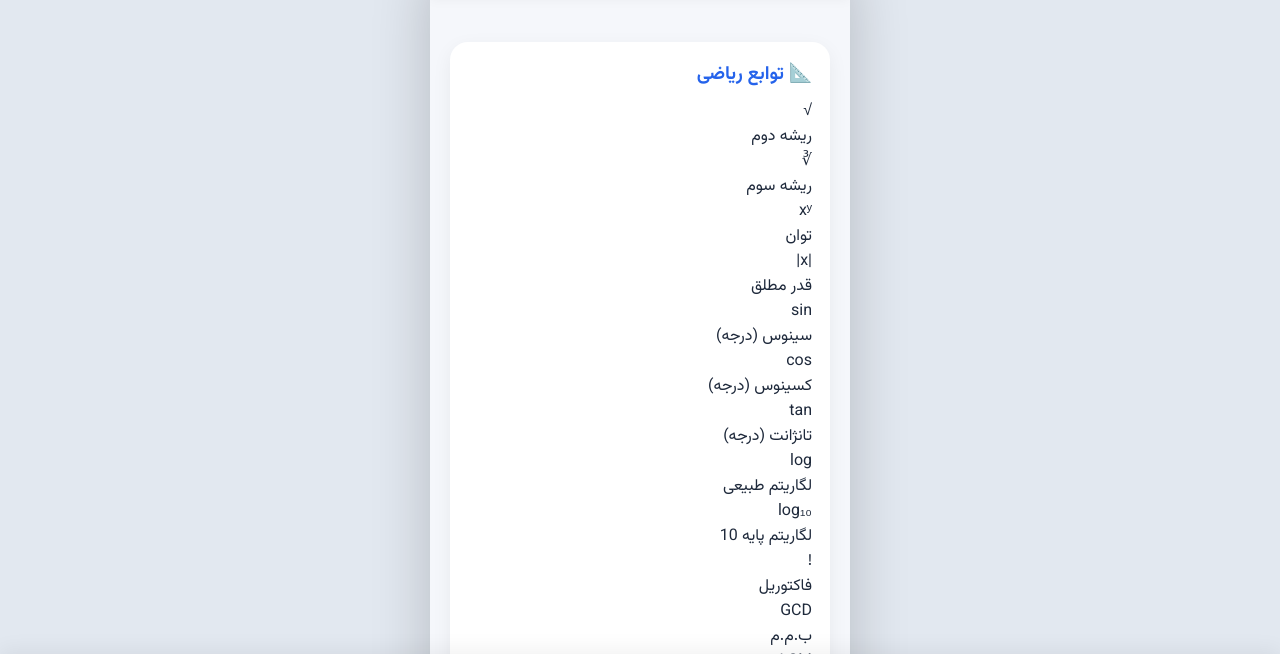
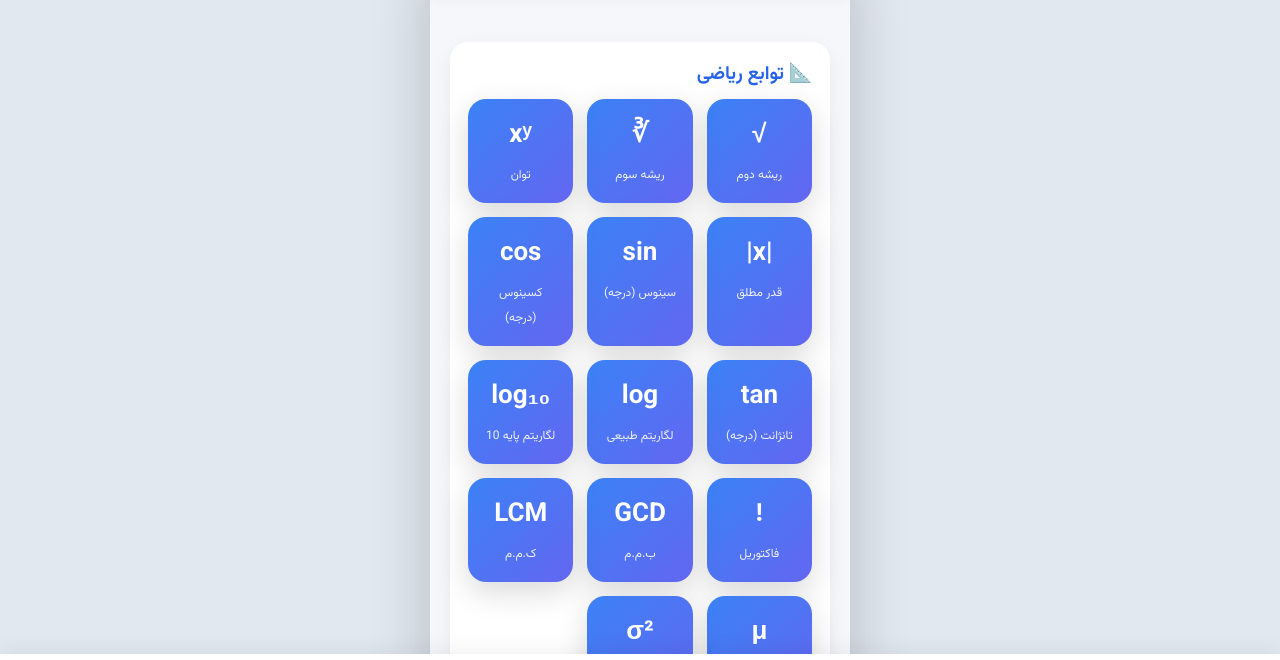
Before and after one commit to armannagshbndyy/mathlabpro, a website: page index.html in a window 1280 px wide. Both pictures are taken after a click on the button "📐 توابع". Shown: the part 65-725 px from the top of the page. Drawn offline with nearby package versions, Linux system fonts and the light colour scheme; a script that the page names is missing.

Commit message:
Update style.css

```diff
--- a/style.css
+++ b/style.css
@@ -523,3 +523,36 @@ p {
   font-weight: bold;
   color: #2563eb;
 }
+
+.trig-grid{
+  display:grid;
+  grid-template-columns: repeat(auto-fit,minmax(90px,1fr));
+  gap:14px;
+  margin-bottom:18px;
+}
+
+.trig-card{
+  background: linear-gradient(135deg,#3b82f6,#6366f1);
+  padding:16px;
+  border-radius:18px;
+  text-align:center;
+  color:white;
+  cursor:pointer;
+  transition:0.3s;
+  box-shadow:0 10px 30px rgba(0,0,0,0.15);
+}
+
+.trig-card:hover{
+  transform: translateY(-6px) scale(1.05);
+}
+
+.trig-icon{
+  font-size:26px;
+  font-weight:bold;
+  margin-bottom:6px;
+}
+
+.trig-card span{
+  font-size:12px;
+  opacity:0.9;
+}
```
